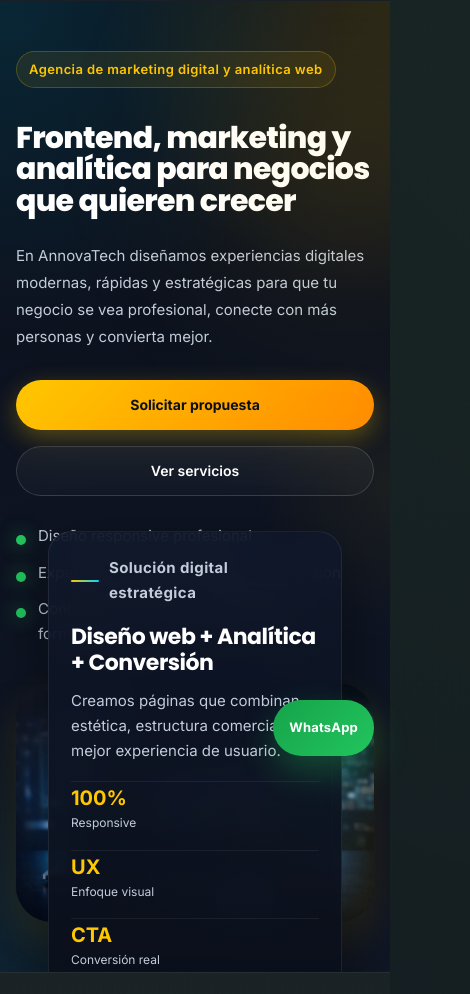
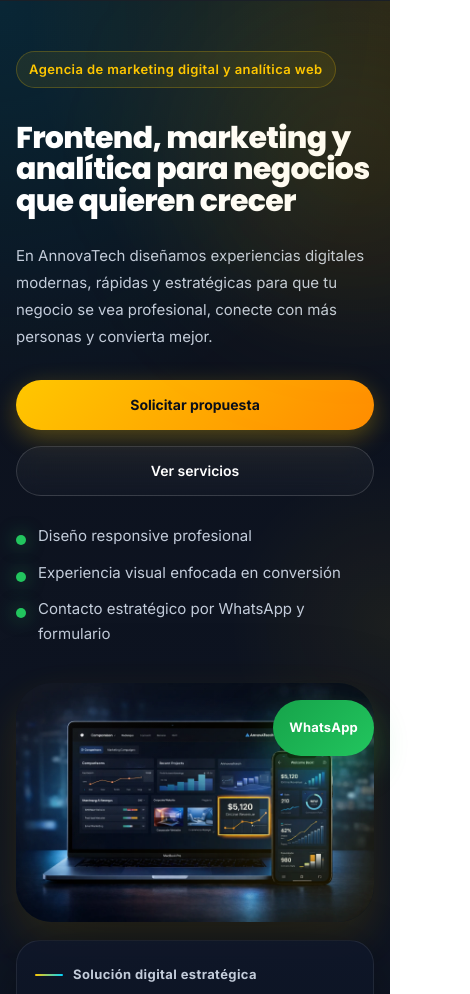
Before and after one commit to Djoudy9194/annovatech-site, a plain HTML site: page index.html in a window 390 px wide. Shown: the part 72-1066 px from the top of the page, 470 px wide, since content can reach past the window. Drawn offline with Linux system fonts and the light colour scheme.

Commit message:
Fix mobile overflow and whatsapp floating button

```diff
--- a/assets/css/pages.css
+++ b/assets/css/pages.css
@@ -11,6 +11,7 @@
     radial-gradient(circle at top right, rgba(59, 130, 246, 0.15), transparent 26%),
     radial-gradient(circle at center right, rgba(59, 130, 246, 0.08), transparent 22%),
     linear-gradient(180deg, #0a0f1a 0%, #101827 100%);
+  overflow-x: clip;
   overflow: hidden;
 }
 
@@ -216,6 +217,7 @@
     rgba(27, 34, 51, 0.9);
   box-shadow: var(--shadow-md);
   position: relative;
+  overflow-x: clip;
   overflow: hidden;
 }
 
@@ -1659,6 +1661,7 @@
 .policy-wrapper,
 .policy-block {
   position: relative;
+  overflow-x: clip;
 }
 
 .service-detail-card::after,
--- a/assets/css/responsive.css
+++ b/assets/css/responsive.css
@@ -121,7 +121,7 @@
     max-width: 100%;
   }
 
-  .hero-card {
+  .hero-overlay-card {
     max-width: 100%;
   }
 
@@ -215,17 +215,46 @@
     line-height: 1.8;
   }
 
-  .hero-card {
-    padding: 26px;
+  .hero-visual {
+    flex-direction: column;
+    align-items: stretch;
+    gap: 18px;
+  }
+
+  .hero-overlay-card {
+    position: static;
+    left: auto;
+    bottom: auto;
+    width: 100%;
+    max-width: 100%;
+    margin-top: 0;
+    padding: 22px;
     border-radius: 24px;
   }
 
-  .hero-card h2 {
-    font-size: 26px;
+  .hero-overlay-card h2 {
+    font-size: 24px;
+    margin-bottom: 10px;
+  }
+
+  .hero-overlay-card p {
+    font-size: 14px;
+    line-height: 1.6;
+    margin-bottom: 14px;
   }
 
   .hero-metrics {
-    grid-template-columns: 1fr;
+    grid-template-columns: repeat(3, minmax(0, 1fr));
+    gap: 12px;
+  }
+
+  .hero-metrics strong {
+    font-size: 18px;
+  }
+
+  .hero-metrics span {
+    font-size: 11px;
+    line-height: 1.35;
   }
 
   .trust-bar-container,
@@ -350,16 +379,33 @@
     padding-left: 22px;
   }
 
-  .hero-card {
-    padding: 22px;
+  .hero-overlay-card {
+    padding: 20px;
   }
 
-  .hero-card h2 {
+  .hero-overlay-card h2 {
     font-size: 23px;
   }
 
   .hero-card-label {
     font-size: 12px;
+  }
+
+  .hero-overlay-card p {
+    font-size: 13px;
+    margin-bottom: 12px;
+  }
+
+  .hero-metrics {
+    gap: 10px;
+  }
+
+  .hero-metrics strong {
+    font-size: 17px;
+  }
+
+  .hero-metrics span {
+    font-size: 10px;
   }
 
   .trust-item,
@@ -434,7 +480,7 @@
     font-size: 20px;
   }
 
-  .hero-card,
+  .hero-overlay-card,
   .contact-form,
   .trust-item,
   .service-card,
@@ -448,8 +494,20 @@
     padding: 18px;
   }
 
-  .hero-card h2 {
+  .hero-overlay-card h2 {
     font-size: 21px;
+  }
+
+  .hero-overlay-card p {
+    font-size: 13px;
+  }
+
+  .hero-metrics {
+    gap: 8px;
+  }
+
+  .hero-metrics strong {
+    font-size: 16px;
   }
 
   .counter {
--- a/assets/css/style.css
+++ b/assets/css/style.css
@@ -53,10 +53,19 @@
 }
 
 /* ---------- RESET BASE ---------- */
-* {
+*,
+*::before,
+*::after {
   margin: 0;
   padding: 0;
   box-sizing: border-box;
+}
+
+html,
+body {
+  width: 100%;
+  max-width: 100%;
+  overflow-x: hidden;
 }
 
 html {
@@ -72,12 +81,27 @@
   font-family: var(--font-body);
   font-size: 16px;
   line-height: 1.65;
+  position: relative;
   overflow-x: hidden;
 }
 
-img {
+main,
+section,
+.container {
+  width: 100%;
   max-width: 100%;
+}
+
+img,
+svg,
+video {
+  max-width: 100%;
+  height: auto;
   display: block;
+}
+
+iframe {
+  max-width: 100%;
 }
 
 a,
@@ -132,6 +156,7 @@
   position: relative;
   padding-top: var(--section-space);
   padding-bottom: var(--section-space);
+  overflow-x: clip;
 }
 
 .section-space::before {
@@ -407,8 +432,8 @@
 /* ---------- WHATSAPP FLOTANTE ---------- */
 .whatsapp-float {
   position: fixed;
-  right: max(20px, calc(env(safe-area-inset-right) + 12px));
-  bottom: max(20px, calc(env(safe-area-inset-bottom) + 16px));
+  right: 16px;
+  bottom: calc(16px + env(safe-area-inset-bottom));
   z-index: 1200;
   min-height: 64px;
   min-width: 64px;
```
